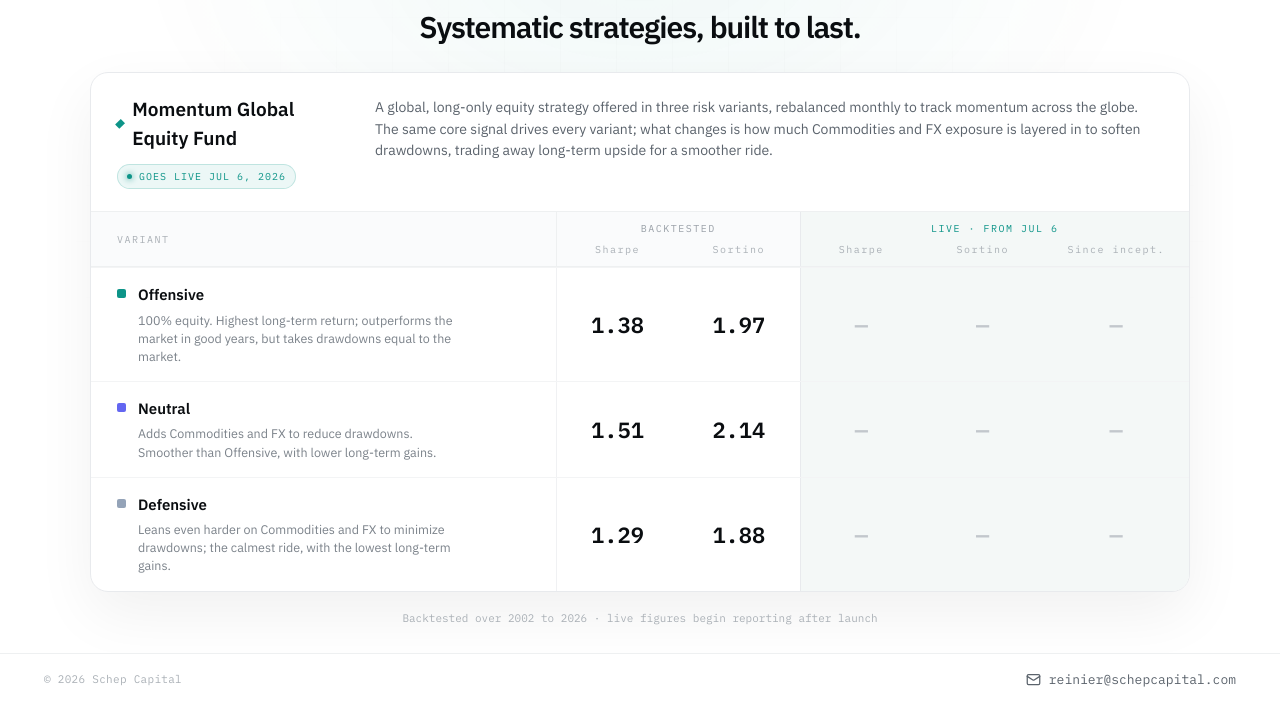
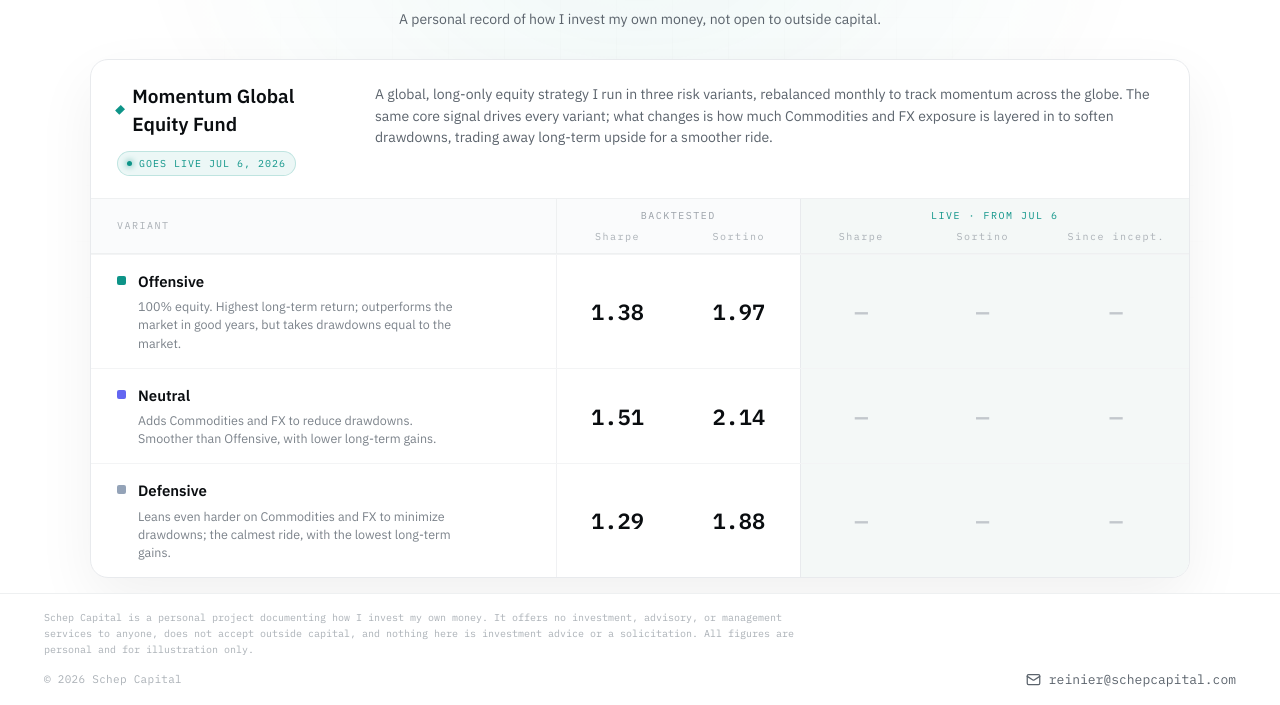
Before and after one commit to schepcapital/website, an Astro site: page / in a window 1280 px wide. Shown: the part 95-800 px from the top of the page. Built offline with nearby package versions, Linux system fonts and the light colour scheme; Astro itself is replaced by a stand-in of ours.

Commit message:
Update index.astro

```diff
--- a/src/pages/index.astro
+++ b/src/pages/index.astro
@@ -13,7 +13,7 @@
     status: 'GOES LIVE JUL 6, 2026',
     liveDate: 'JUL 6',
     blurb:
-      'A global, long-only equity strategy offered in three risk variants, rebalanced monthly to track momentum across the globe. The same core signal drives every variant; what changes is how much Commodities and FX exposure is layered in to soften drawdowns, trading away long-term upside for a smoother ride.',
+      'A global, long-only equity strategy I run in three risk variants, rebalanced monthly to track momentum across the globe. The same core signal drives every variant; what changes is how much Commodities and FX exposure is layered in to soften drawdowns, trading away long-term upside for a smoother ride.',
     variants: [
       {
         name: 'Offensive',
@@ -113,6 +113,9 @@
         >
           Systematic strategies, built to last.
         </h1>
+        <p class="m-0 mt-3 text-sm leading-[1.55] text-[#5b636c]">
+          A personal record of how I invest my own money, not open to outside capital.
+        </p>
       </div>
 
       <!-- strategies -->
@@ -340,8 +343,14 @@
 
     <!-- footer -->
     <footer
-      class="relative z-10 flex flex-none flex-col-reverse items-center justify-between gap-3 border-t border-[#eef0f1] px-6 py-4 sm:flex-row md:px-11"
+      class="relative z-10 flex flex-none flex-col gap-3 border-t border-[#eef0f1] px-6 py-4 md:px-11"
     >
+      <p class="m-0 max-w-[760px] text-center font-mono text-[10px] leading-[1.6] text-[#aab0b6] sm:text-left">
+        Schep Capital is a personal project documenting how I invest my own money. It offers no investment, advisory, or management services to anyone, does not accept outside
+        capital, and nothing here is investment advice or a solicitation. All figures are personal and
+        for illustration only.
+      </p>
+      <div class="flex flex-col-reverse items-center justify-between gap-3 sm:flex-row">
       <span class="font-mono text-[11px] tracking-[0.3px] text-[#aab0b6]"
         >© {year} Schep Capital</span
       >
@@ -366,6 +375,7 @@
         </svg>
         {email}
       </a>
+      </div>
     </footer>
   </div>
 </Layout>
```
